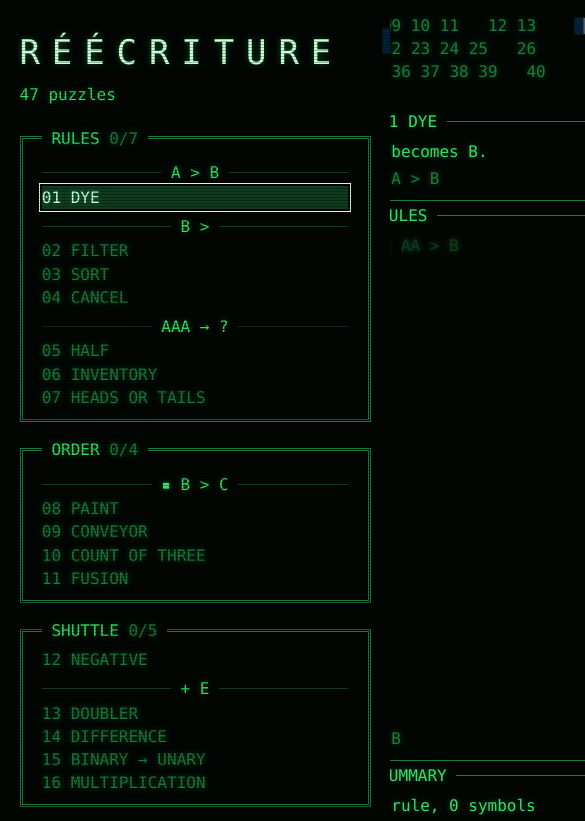
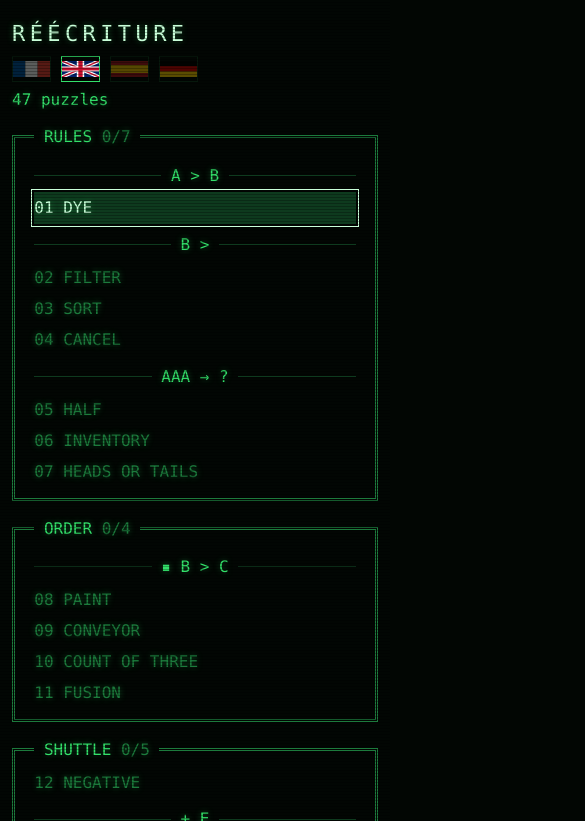
Before and after one commit to MarcdeFalco/reecriture, a plain HTML site: page index.html in a window 390 px wide. Shown: the top 821 px of the page, 585 px wide, since content can reach past the window. Drawn offline with Linux system fonts and the light colour scheme.

Commit message:
Écrans étroits : une colonne, touches tactiles, cartouche réduit
Co-Authored-By: Claude Fable 5.2 <noreply@anthropic.com>

```diff
--- a/index.html
+++ b/index.html
@@ -77,6 +77,34 @@ textarea::placeholder{color:var(--v3)}
 #panneau button{align-self:end;color:var(--clair)}
 #carte button:hover,#carte button[aria-current=true]{background:var(--v3);color:var(--clair)}
 p{margin:0}
+#touches{display:grid;grid-template-columns:repeat(auto-fill,minmax(42px,1fr));gap:6px;margin-top:10px}
+#touches[hidden]{display:none}
+#touches button{height:42px;border:1px solid var(--v2);color:var(--clair);text-align:center;touch-action:manipulation;user-select:none;-webkit-user-select:none}
+#touches button:active{background:var(--v3)}
+@media (max-width:820px){
+  html,body{height:auto;min-height:100%}
+  body{display:block;overflow:auto;padding:10px 10px 24px}
+  header{justify-content:space-between;margin-bottom:18px}
+  #niveaux{display:none}
+  main{display:flex;flex-direction:column;gap:20px}
+  .droite{display:contents}
+  .droite>section:nth-child(1){order:1}
+  main>section:nth-child(2){order:2}
+  .droite>section:nth-child(2){order:3}
+  .droite>section:nth-child(3){order:4}
+  main>section:nth-child(1){order:5}
+  #ecran{flex:none;height:min(38vh,320px)}
+  textarea{min-height:7.5em}
+  #essais{max-height:45vh}
+  #carte{padding:18px 12px 30px}
+  #c_tete{grid-template-columns:1fr;margin-bottom:24px}
+  #c_tete h1{font-size:22px;letter-spacing:.2em}
+  #c_langues{grid-column:1;grid-row:auto}
+  #c_grille{grid-template-columns:1fr}
+  #carte button{padding:4px 0}
+  #panneau{padding:22px 2ch 14px}
+  #panneau pre{font-size:15px;overflow-x:auto;white-space:pre}
+}
 </style>
 </head>
 <body>
@@ -87,7 +115,7 @@ p{margin:0}
   <div class="droite">
     <section class="cadre"><h2 id="nom"></h2><p id="consigne"></p><div id="notions"></div></section>
     <section class="cadre"><h2 id="t_regles"></h2><div id="imposes"></div><div class="saisie"><div id="marge" aria-hidden="true"></div>
-      <textarea id="texte" spellcheck="false" autocapitalize="characters" placeholder="AA > B"></textarea></div><p id="aide"></p></section>
+      <textarea id="texte" spellcheck="false" autocapitalize="characters" placeholder="AA > B"></textarea></div><div id="touches" hidden></div><p id="aide"></p></section>
     <section class="cadre"><h2 id="t_bilan"></h2><p id="bilan"></p></section>
   </div>
 </main>
@@ -1214,7 +1242,7 @@ function tout(anime,saisie){
   $('imposes').textContent=n.imposesTxt.map(x=>'▪ '+x.replace('>',' > ')).join('\n');
   $('marge').innerHTML=j.texte.split('\n').map((_,i)=>lu.fautes.includes(i)?'<span class="ko">?</span>':String(i+1)).join('\n');
   const forme=c=>n.sig?['',c+'(·)',c+'(·,·)'][n.sig[c]]||c:c;
-  $('aide').textContent=[[...n.alphabet].sort().map(forme).join(' ')].concat(n.sig?['x y z']:[],n.ancrages?['^ $']:[],n.jokers?['1 2 = '+[...n.jokers].join(' ')]:[]).join('   ');
+  clavier();$('aide').textContent=[[...n.alphabet].sort().map(forme).join(' ')].concat(n.sig?['x y z']:[],n.ancrages?['^ $']:[],n.jokers?['1 2 = '+[...n.jokers].join(' ')]:[]).join('   ');
   texte.style.textTransform=n.sig?'none':'';texte.placeholder=n.sig?'C(x,A) > x':'AA > B';
   const zn=$('notions');zn.textContent='';for(const x of nouvelles()){const k=document.createElement('button');k.textContent='? '+x[2];k.onclick=()=>panneau([x]);zn.append(k)}
   const b=$('bilan');b.textContent=lu.lignes+' '+U(lu.lignes>1?'regles':'regle')+', '+lu.symboles+' '+U('symboles');
@@ -1271,7 +1299,7 @@ function defiler(t){
       fx.fillStyle=k===tete&&!fin?'#c9ffd9':m.fin?`rgba(201,255,217,${voile*Math.max(.3,1-age*.5)})`:`rgba(51,224,106,${voile*Math.max(.1,.85-age*1.1)})`;
       fx.fillText(m.w+(m.fin?' ✓':''),v.x,((v.dec+k)%f.R)*f.px*1.3)}}
   // cartouche : compteurs qui montent, puis niveau suivant
-  const gp=22,nb=x=>String(Math.round(x*q)).replace(/\B(?=(\d{3})+$)/g,' '),nom=num(E.niv)+' '+nomDe(niveau());
+  const gp=Math.min(22,Math.floor((f.W-16)/23)),nb=x=>String(Math.round(x*q)).replace(/\B(?=(\d{3})+$)/g,' '),nom=num(E.niv)+' '+nomDe(niveau());
   const lignes=[nb(f.essais)+' '+U('f_essais'),nb(f.mots)+' '+U('f_mots'),nb(f.pas)+' '+U('f_pas')];
   if(fin)lignes.push('',f.suivant?'↵ '+num(E.niv+1)+' '+nomDe(NIVEAUX[E.niv+1])+'     '+U('rester'):U('dernier'));
   fx.font=`${gp}px ${POLICE}`;
@@ -1285,12 +1313,21 @@ function defiler(t){
 function finir(avance){if(!fete)return;const s=fete.suivant;fete=null;fc.hidden=true;if(avance&&s)aller(E.niv+1)}
 function aller(i){finir(false);E.niv=i;choix=null;texte.value=jeu().texte;tout(true);texte.focus();const a=nouvelles().filter(x=>!vus.has(x[0]));if(a.length)panneau(a)}
 addEventListener('keydown',e=>{if(!fete)return;if(e.key==='Enter'){e.preventDefault();finir(true)}else if(e.key==='Escape')finir(false)},true);
-addEventListener('pointerdown',()=>finir(false),true);
+addEventListener('pointerdown',()=>finir(tactile&&!!fete&&performance.now()-fete.t>=fete.T),true);
 $('ouvrir').onclick=()=>carte($('carte').hidden);
 addEventListener('keydown',e=>{if(e.key==='Escape'&&!$('carte').hidden)carte(false);if(!$('voile').hidden&&(e.key==='Escape'||e.key==='Enter')){e.preventDefault();suite()}});
 $('voile').onclick=()=>suite();
 /* ---------- saisie ---------- */
 const texte=$('texte');let attente=0;
+/* écran tactile : les touches du niveau remplacent le clavier du téléphone */
+const tactile=matchMedia('(pointer:coarse)').matches||navigator.maxTouchPoints>0;if(tactile)texte.inputMode='none';
+function clavier(){const z=$('touches'),n=niveau();z.hidden=!tactile;if(!tactile)return;z.textContent='';
+  const k=[...n.alphabet].sort().concat(['>'],n.sig?['(',',',')','x','y','z']:[],n.ancrages?['^','$']:[],n.jokers?['1','2']:[],['↵','⌫']);
+  for(const c of k){const b=document.createElement('button');b.textContent=c;b.onpointerdown=e=>{e.preventDefault();frapper(c)};z.append(b)}}
+function frapper(c){const a=texte.selectionStart,b=texte.selectionEnd,v=texte.value;texte.focus();
+  if(c==='⌫'){const d=a===b?Math.max(0,a-1):a;texte.value=v.slice(0,d)+v.slice(b);texte.setSelectionRange(d,d)}
+  else{const t=c==='↵'?'\n':c==='>'?' > ':c;texte.value=v.slice(0,a)+t+v.slice(b);texte.setSelectionRange(a+t.length,a+t.length)}
+  texte.dispatchEvent(new Event('input'))}
 texte.addEventListener('input',()=>{if(niveau().sig){const a=texte.selectionStart,b=texte.selectionEnd,v=texte.value.replace(/[a-e]/g,c=>c.toUpperCase()).replace(/[XYZ]/g,c=>c.toLowerCase());if(v!==texte.value){texte.value=v;texte.setSelectionRange(a,b)}}
   jeu().texte=texte.value;garde[niveau().id]=texte.value;ecrit(CLE,JSON.stringify(garde));clearTimeout(attente);finir(false);attente=setTimeout(()=>{choix=null;tout(true,true)},180)});
 texte.addEventListener('scroll',()=>{$('marge').scrollTop=texte.scrollTop});
```
Also changed, not shown: gabarit.html (+41 -4 lines).
